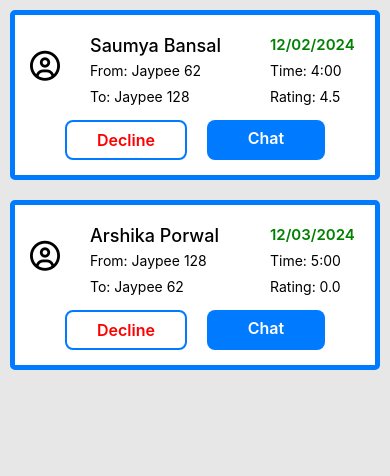
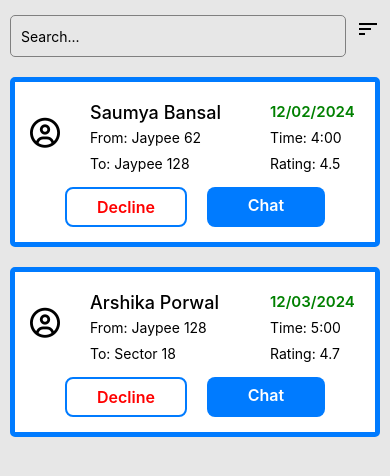
Before and after one commit to Prakhar-Shankar/Minor2, a React Native app: screen /FindR in a window 390 px wide. Shown: the top 476 px of the page. Built offline with nearby package versions, Linux system fonts and the light colour scheme.

Commit message:
Filter added

```diff
--- a/components/FindRequest.js
+++ b/components/FindRequest.js
@@ -1,6 +1,7 @@
-import React from "react";
-import { FlatList, StyleSheet, SafeAreaView, Text, TouchableOpacity, View } from "react-native";
+import React,{useState} from "react";
+import { FlatList, StyleSheet, SafeAreaView, Text, TouchableOpacity,TextInput, View,Modal } from "react-native";
 import { FontAwesome6 } from '@expo/vector-icons';
+import { MaterialIcons } from "@expo/vector-icons";
 
 const data = [
     {
@@ -17,11 +18,10 @@ const data = [
         name: 'Arshika Porwal',
         date: '12/03/2024',
         from:"Jaypee 128",
-        to:"Jaypee 62",
+        to:"Sector 18",
         time:'5:00',
-        rating:"0.0",
+        rating:"4.7",
     },
-    // Add more data as needed
 ];
 
 const renderItem = ({ item }) => (
@@ -65,21 +65,119 @@ const renderItem = ({ item }) => (
 );
 
 const FindRequest = () => {
+    const [searchQuery, setSearchQuery] = useState('');
+    const [sortBy, setSortBy] = useState(null);
+    const [isSortModalVisible, setIsSortModalVisible] = useState(false);
+
+    const filteredData = data.filter(item => {
+        const lowerCaseSearchQuery = searchQuery.toLowerCase();
+        return (
+            item.name.toLowerCase().includes(lowerCaseSearchQuery) ||
+            item.from.toLowerCase().includes(lowerCaseSearchQuery) ||
+            item.to.toLowerCase().includes(lowerCaseSearchQuery)
+        );
+    });
+
+    const sortData = (sortBy) => {
+        const sortedData = [...filteredData];
+        switch (sortBy) {
+            case 'time':
+                sortedData.sort((a, b) => a.time.localeCompare(b.time));
+                break;
+            case 'rating':
+                sortedData.sort((a, b) => parseFloat(b.rating) - parseFloat(a.rating));
+                break;
+            case 'date':
+                sortedData.sort((a, b) => new Date(b.date) - new Date(a.date));
+                break;
+            default:
+                break;
+        }
+        return sortedData;
+    };
+
     return (
         <SafeAreaView style={styles.safearea}>
+            <View style={styles.header}>
+                <View style={styles.searchContainer}>
+                    <TextInput
+                        style={styles.searchInput}
+                        placeholder="Search..."
+                        onChangeText={(text) => setSearchQuery(text)}
+                        value={searchQuery}
+                    />
+                </View>
+                <TouchableOpacity onPress={() => setIsSortModalVisible(true)}>
+                    <MaterialIcons name="sort" size={24} color="black" />
+                </TouchableOpacity>
+            </View>
             <FlatList
-                data={data}
+                data={sortData(sortBy)}
                 renderItem={renderItem}
                 keyExtractor={item => item.id}
             />
+            <Modal
+                visible={isSortModalVisible}
+                animationType="slide"
+                transparent={true}
+                onRequestClose={() => setIsSortModalVisible(false)}
+            >
+                <View style={styles.modalContainer}>
+                    <View style={styles.modalContent}>
+                        <TouchableOpacity onPress={() => { setSortBy('time'); setIsSortModalVisible(false); }}>
+                            <Text style={styles.sortOption}>Sort by Time</Text>
+                        </TouchableOpacity>
+                        <TouchableOpacity onPress={() => { setSortBy('rating'); setIsSortModalVisible(false); }}>
+                            <Text style={styles.sortOption}>Sort by Rating</Text>
+                        </TouchableOpacity>
+                        <TouchableOpacity onPress={() => { setSortBy('date'); setIsSortModalVisible(false); }}>
+                            <Text style={styles.sortOption}>Sort by Date</Text>
+                        </TouchableOpacity>
+                    </View>
+                </View>
+            </Modal>
         </SafeAreaView>
     );
 };
-
 const styles=StyleSheet.create({
     safearea:{
         flex: 1,
         backgroundColor: "#e7e7e7",
+    },
+    header: {
+        flexDirection: 'row',
+        justifyContent: 'space-between',
+        alignItems: 'center',
+        paddingHorizontal: 10,
+        marginBottom: 10,
+    },
+    searchContainer: {
+        flex: 1,
+        marginRight: 10,
+        marginTop:15,
+        borderRadius: 5,
+        borderWidth: 1,
+        borderColor: 'gray',
+    },
+    searchInput: {
+        height: 40,
+        paddingHorizontal: 10,
+    },
+    modalContainer: {
+        flex: 1,
+        justifyContent: 'center',
+        alignItems: 'center',
+        backgroundColor: 'rgba(0, 0, 0, 0.5)',
+    },
+    modalContent: {
+        backgroundColor: 'white',
+        padding: 20,
+        borderRadius: 10,
+        elevation: 5,
+    },
+    sortOption: {
+        fontSize: 18,
+        paddingVertical: 10,
     },
     req_container:{
         paddingHorizontal:10,
```
